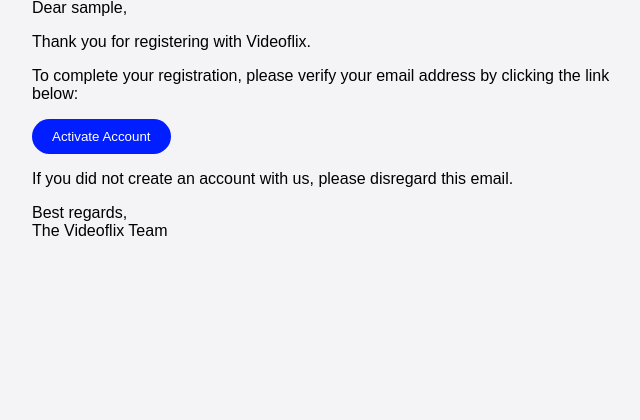
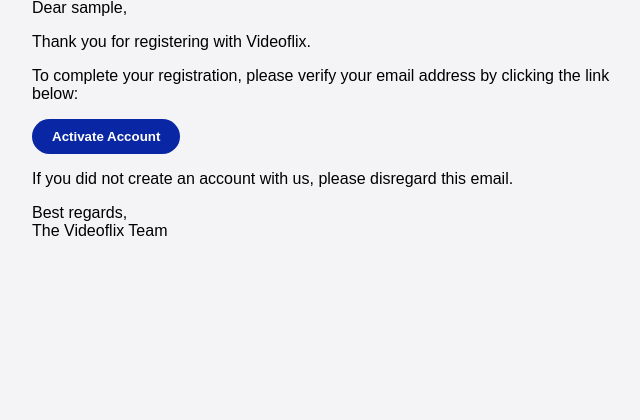
Before and after one commit to gloedige/Videoflix-Backend, a Django app: template auth_app/templates/activate_email.html in a window 1280 px wide. Shown: the part 176-596 px from the top of the page, without its empty margins (308-948 px from the left). Run offline with Django 5.2, Linux system fonts and the light colour scheme; the template is opened without the code that fills it: most values are stand-ins (such as "Sample title", 1, 10 or a date in 2020).

Commit message:
update activate_email template

```diff
--- a/auth_app/templates/activate_email.html
+++ b/auth_app/templates/activate_email.html
@@ -12,8 +12,8 @@
     <p>Dear {{ username }},</p>
     <p>Thank you for registering with Videoflix.</p>
     <p>To complete your registration, please verify your email address by clicking the link below:</p>
-    <button style="background-color: #001eff; color: white; padding: 10px 20px; border: none; border-radius: 20px; cursor: pointer;">
-        <a href="{{ activation_link }}" style="color: white; text-decoration: none;">Activate Account</a>
+    <button style="background-color: #0926a4; color: white; padding: 10px 20px; border: none; border-radius: 20px; cursor: pointer;">
+        <a href="{{ activation_link }}" style="color: white; text-decoration: none; font-weight: 900">Activate Account</a>
     </button>
     <p>If you did not create an account with us, please disregard this email.</p>
     <p>Best regards,<br/>The Videoflix Team</p>
```
